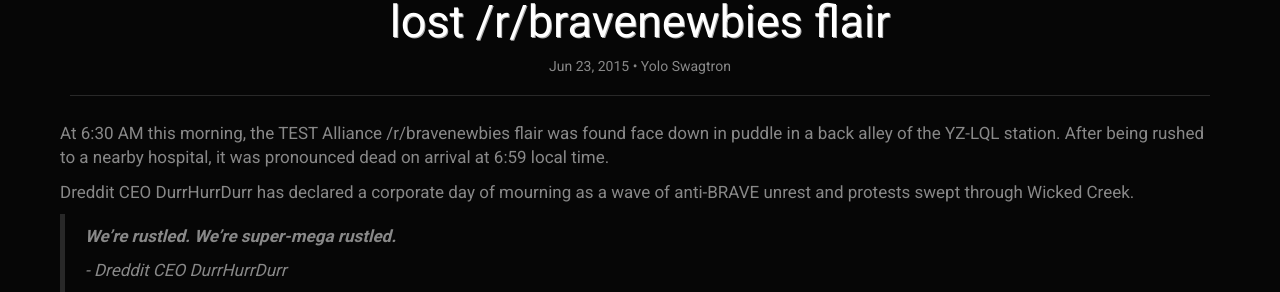
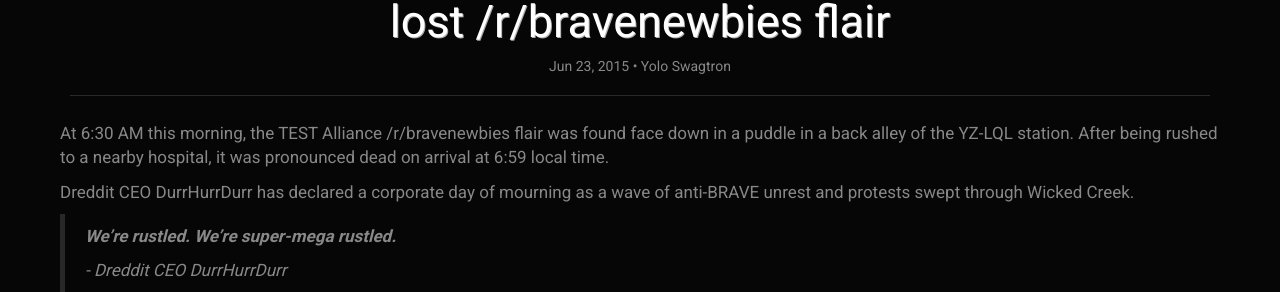
Before and after one commit to Dran-Arcana/dredditisrecruiting.github.io, a Jekyll site: the page built from _posts/2015-06-23-dreddit-deploying-to-fountain-to-avenge-lost-flair.markdown, in a window 1280 px wide, cut to the strip 182-474 px from the top of the page. Built offline with Jekyll 4.4.1, drawn with Linux system fonts in a browser that asks for light colours; nearby versions of some CDN libraries; library files that are not in the unit come from our copies.

Commit message:
Grammar is hard.

```diff
--- a/_posts/2015-06-23-dreddit-deploying-to-fountain-to-avenge-lost-flair.markdown
+++ b/_posts/2015-06-23-dreddit-deploying-to-fountain-to-avenge-lost-flair.markdown
@@ -6,7 +6,7 @@
 ---
 
 At 6:30 AM this morning, the TEST Alliance /r/bravenewbies flair was found face
-down in puddle in a back alley of the YZ-LQL station. After being rushed to
+down in a puddle in a back alley of the YZ-LQL station. After being rushed to
 a nearby hospital, it was pronounced dead on arrival at 6:59 local time.
 
 Dreddit CEO DurrHurrDurr has declared a corporate day of mourning as a wave of
```
